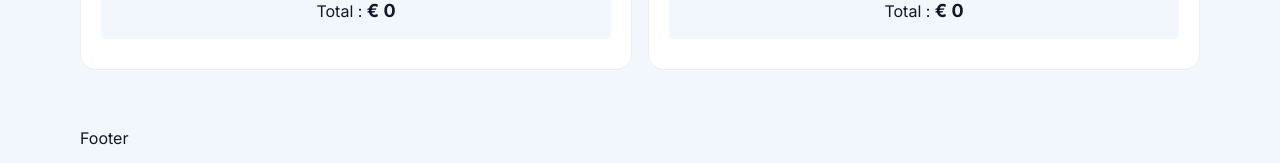
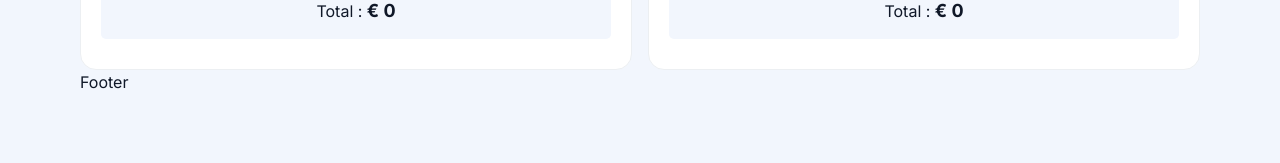
Before and after one commit to danielgen01/financy, a Next.js app: page / in a window 1280 px wide. Shown: the part 2065-2228 px from the top of the page. After the commit the page ends 2159 px from the top, so only its background shows below. Built offline with nearby package versions, Linux system fonts and the light colour scheme; no server answers.

Commit message:
feat:add also paddings for footer

```diff
--- a/src/app/globals.css
+++ b/src/app/globals.css
@@ -118,13 +118,13 @@ body {
   background-color: var(--color-background-default);
 }
 
-main {
+main, footer {
   padding-left:var(--spacing-xl);
   padding-right:var(--spacing-xl);
 }
 
 @media screen and (min-width: 960px) {
-  main {
+  main, footer {
     padding-left:var(--spacing-6xl);
     padding-right:var(--spacing-6xl);
 
@@ -132,7 +132,7 @@ main {
 
 }
 @media screen and (min-width: 1280px) {
-  main {
+  main, footer {
     padding-left:80px;
     padding-right:80px;
 
@@ -140,7 +140,7 @@ main {
 
 }
 @media screen and (min-width: 1920px) {
-  main {
+  main, footer {
     padding-left:200px;
     padding-right:200px;
 
--- a/src/app/layout.tsx
+++ b/src/app/layout.tsx
@@ -27,9 +27,7 @@ export default function RootLayout({
               <Header />
             </header>
             <main>{children}</main>
-            <footer className=" bg-white-default py-4 mt-10   px-20">
-              Footer
-            </footer>
+            <footer>Footer</footer>
           </ThemeProvider>
         </NextThemesProvider>
       </body>
```
